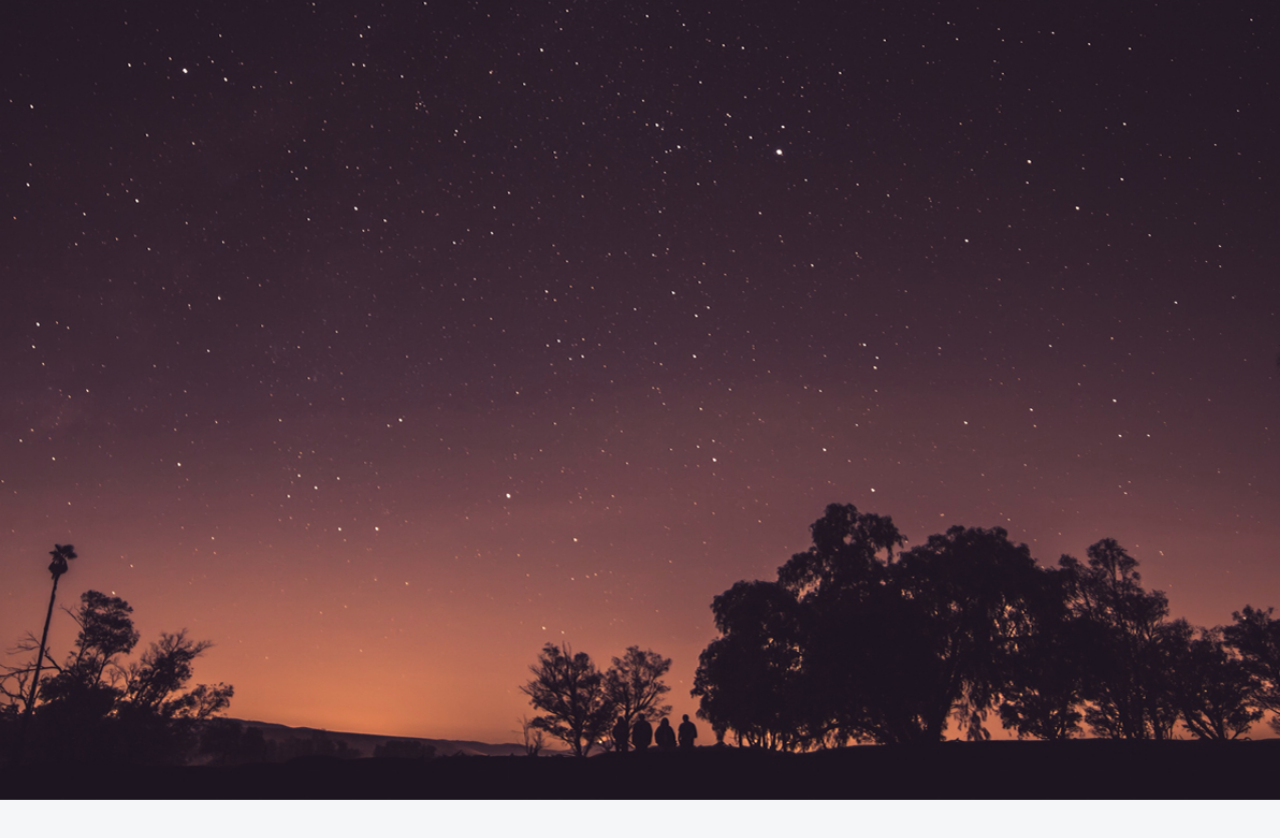
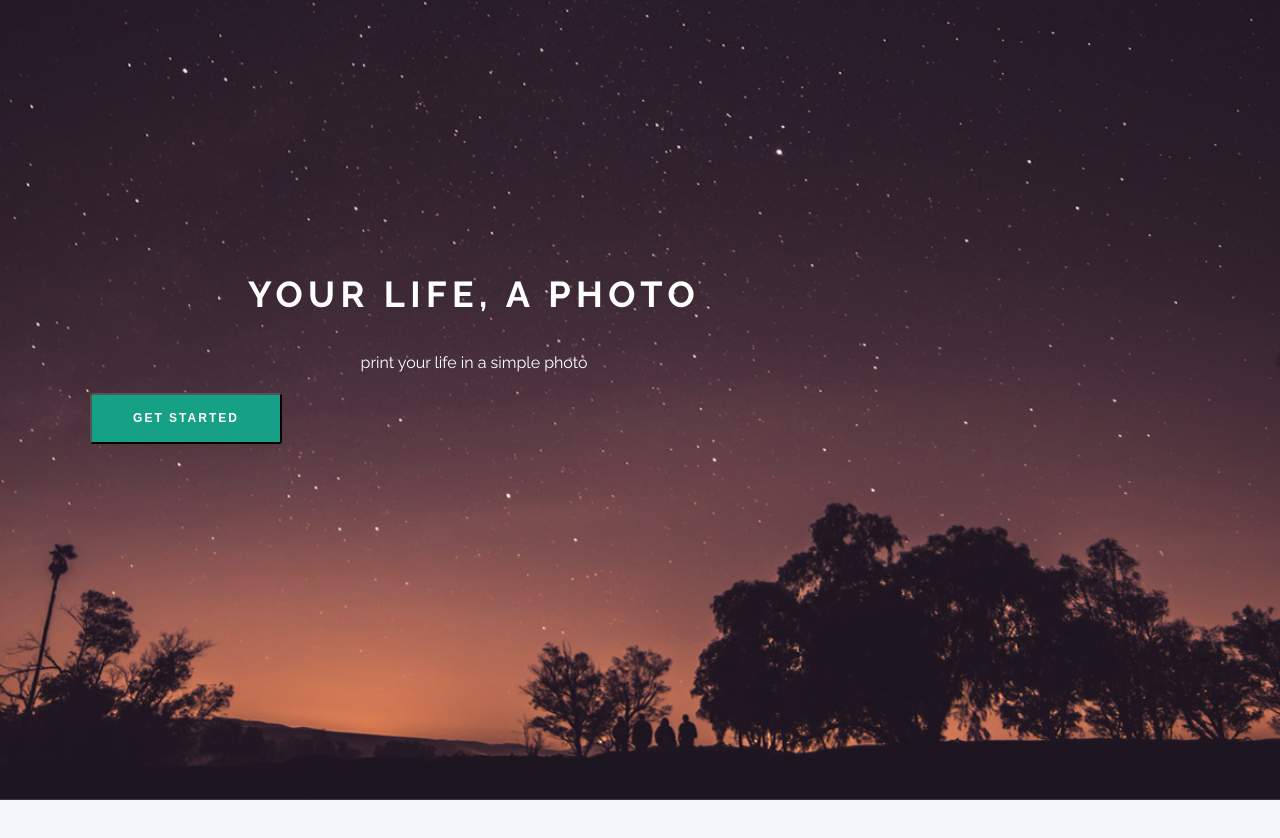
Before and after one commit to arti-zachara/10.3-additional-layout-coop, a website: page index.html in a window 1280 px wide. Shown: the top 838 px of the page. Drawn offline with Linux system fonts and the light colour scheme.

Commit message:
Add hero image and texts

```diff
--- a/index.html
+++ b/index.html
@@ -19,9 +19,16 @@
   <body>
     <header class="hero">
       <!-- arti -->
-      <nav>
-        <!-- arti -->
-      </nav>
+      <div class="container">
+        <nav>
+          <!-- arti -->
+        </nav>
+        <div class="call-to-action">
+          <h1>Your life, a photo</h1>
+          <p>print your life in a simple photo</p>
+          <button class="btn">Get started</button>
+        </div>
+      </div>
     </header>
     <section class="started">
       <!-- michi -->
--- a/sass/style.scss
+++ b/sass/style.scss
@@ -70,9 +70,29 @@ section {
 // hero
 .hero {
   height: 100vh;
-  width: 100vw;
   background-image: url(../images/hero.jpg);
-  background-position: center;
+  background-position: bottom;
   background-size: cover;
   overflow: hidden;
+  position: relative;
+  .call-to-action {
+    position: absolute;
+    top: 30vh;
+    height: 30vh;
+    width: 60vw;
+    h1,
+    p {
+      color: $white;
+      text-align: center;
+    }
+    h1 {
+      text-transform: uppercase;
+      font-size: 36px;
+      font-weight: 700;
+      letter-spacing: 5.4px;
+    }
+    .btn {
+      text-transform: uppercase;
+    }
+  }
 }
```
Also changed, not shown: css/style.css, css/style.prefixed.css, 2 other files.
